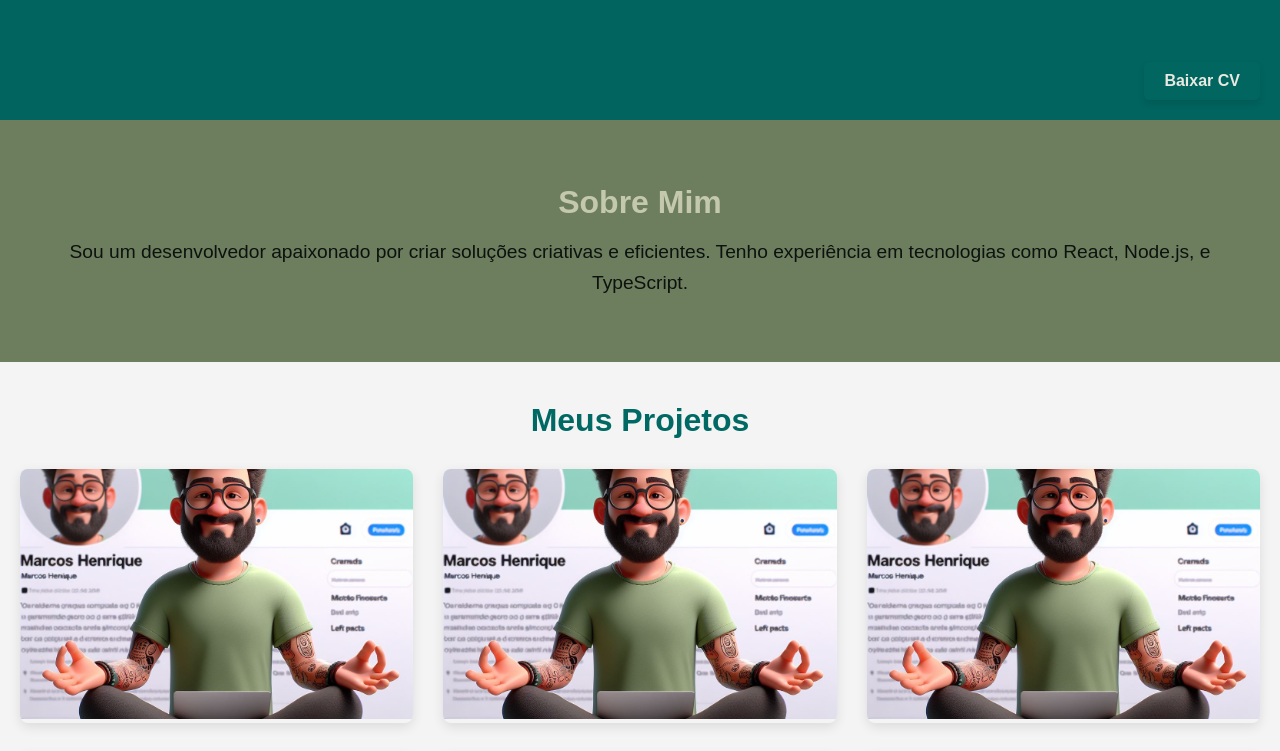
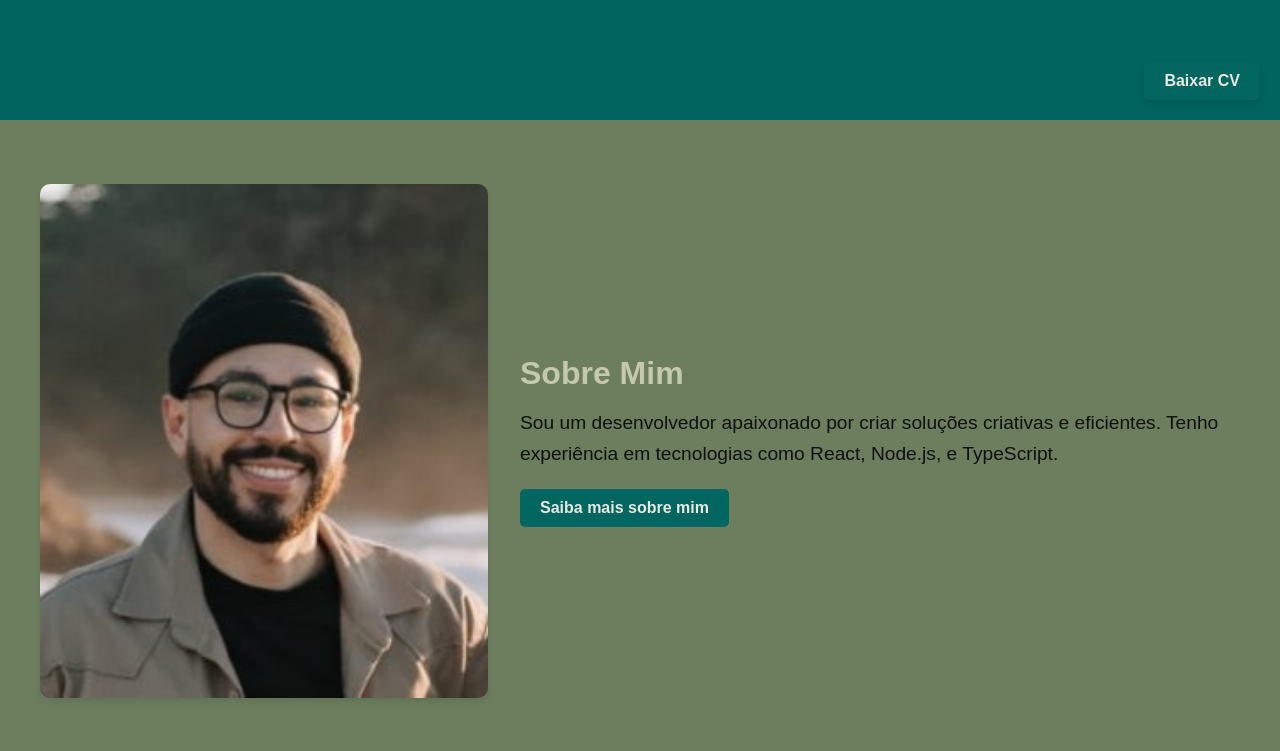
Before and after one commit to MarcosHenriquedaSilva/Portfolio, a React (Vite) app: page / in a window 1280 px wide. Shown: the part 680-1431 px from the top of the page. Built offline with nearby package versions, Linux system fonts and the light colour scheme.

Commit message:
Adicionada foto e botão para baixar currículo

```diff
--- a/src/App.tsx
+++ b/src/App.tsx
@@ -4,13 +4,13 @@ import About from './pages/About';
 import Projects from './pages/Projects';
 import Contact from './pages/Contact';
 import Header from './components/Header';
-import { Hero } from './components/Hero';
 import './styles/global.css';
 
 const App = () => {
+
+
   return (
     <div>
-
       <Header />
       <section id="home">
         <Home />
@@ -25,7 +25,6 @@ const App = () => {
         <Contact />
       </section>
 
-            {/* Botão fixo para baixar o CV */}
       <div className="fixed-cv-button">
         <a href="./Marcos Henrique - Dev..pdf" download="Marcos Henrique - Dev..pdf">
           Baixar CV
--- a/src/pages/About.css
+++ b/src/pages/About.css
@@ -2,7 +2,27 @@
     background-color: var(--sage-green); /* Fundo suave */
     color: var(--dark-green); /* Texto escuro */
     padding: 4rem 2rem;
-    text-align: center;
+    display: flex;
+    justify-content: center;
+    align-items: center;
+    text-align: left;
+}
+
+.about-content {
+    display: flex;
+    align-items: center;
+    max-width: 1200px;
+    gap: 2rem;
+}
+
+.about-image {
+    width: 40%; /* Ajuste o tamanho da imagem */
+    border-radius: 10px;
+    box-shadow: 0 4px 6px rgba(0, 0, 0, 0.1);
+}
+
+.about-text {
+    max-width: 60%;
 }
 
 .about h2 {
@@ -15,3 +35,22 @@
     font-size: 1.2rem;
     line-height: 1.6;
 }
+.download-cv {
+    margin-top: 20px;
+}
+
+.download-cv a {
+    display: inline-block;
+    background-color: #016560;
+    color: #E8E9E0;
+    padding: 10px 20px;
+    border-radius: 5px;
+    text-decoration: none;
+    font-weight: bold;
+    transition: background-color 0.3s, transform 0.2s;
+}
+
+.download-cv a:hover {
+    background-color: #016863;
+    transform: scale(1.05);
+}
--- a/src/pages/About.tsx
+++ b/src/pages/About.tsx
@@ -1,14 +1,26 @@
 import React from 'react';
 import './About.css';
+import minhaFoto from '../assets/foto-perfil.jpeg';
 
 const About = () => {
     return (
         <section className="about">
-            <h2>Sobre Mim</h2>
-            <p>
-                Sou um desenvolvedor apaixonado por criar soluções criativas e eficientes. Tenho experiência em
-                tecnologias como React, Node.js, e TypeScript.
-            </p>
+            <div className="about-content">
+                <img src={minhaFoto} alt="Foto de Marcos Henrique" className="about-image" />
+                <div className="about-text">
+                    <h2>Sobre Mim</h2>
+                    <p>
+                        Sou um desenvolvedor apaixonado por criar soluções criativas e eficientes. Tenho experiência em
+                        tecnologias como React, Node.js, e TypeScript.
+                    </p>
+                    <div className="download-cv">
+    <a href="./Marcos_Henrique_Curriculo.pdf" download="Marcos_Henrique_Curriculo.pdf">
+        Saiba mais sobre mim
+    </a>
+</div>
+
+                </div>
+            </div>
         </section>
     );
 };
--- a/src/styles/global.css
+++ b/src/styles/global.css
@@ -10,9 +10,7 @@ body {
     color: #016964; /* Cor do texto, usando o tom mais escuro da paleta */
 }
 
-html {
-    scroll-behavior: smooth;
-}
+
 
 .fixed-cv-button {
     position: fixed;
```
Also changed, not shown: src/assets/foto-perfil.jpeg (added). Lines whose indentation alone changed are shown as unchanged.
